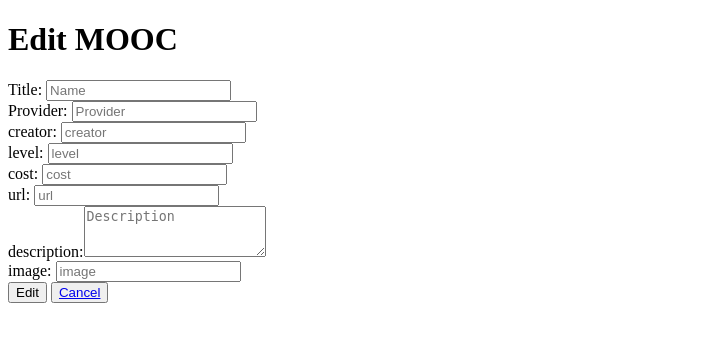
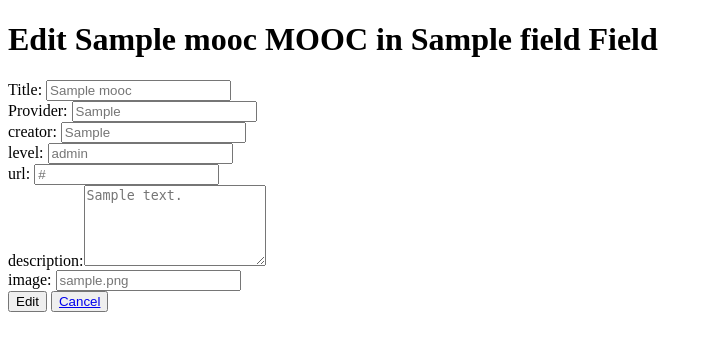
Before and after one commit to alimahmoud7/item-catalog, a Flask app: page /fields/1/moocs/1/edit in a window 1280 px wide. Shown: the top 351 px of the page, without its empty margins (0-713 px from the left). Run offline with Flask 2, Linux system fonts and the light colour scheme; tables that the repository leaves empty hold one stand-in row (values such as "Sample post").

Commit message:
Add CRUD operations

```diff
--- a/app.py
+++ b/app.py
@@ -1,5 +1,5 @@
 from database_setup import Base, Field, MOOC
-from sqlalchemy import create_engine
+from sqlalchemy import create_engine, asc, desc
 from sqlalchemy.orm import sessionmaker
 
 from flask import Flask, render_template, request, url_for, redirect, jsonify
@@ -51,9 +51,8 @@ def mooc_json(mooc_id):
     """Return a specific mooc"""
     mooc = session.query(MOOC).filter_by(id=mooc_id).first()
     if mooc is None:
-        return jsonify({'error': 'This MOOC does not exist'})
-    else:
-        return jsonify(MOOC=[mooc.serialize])
+        return jsonify({'error': 'This MOOC does not exist!'})
+    return jsonify(MOOC=[mooc.serialize])
 
 
 # Normal Routing
@@ -61,68 +60,149 @@ def mooc_json(mooc_id):
 @app.route('/fields/')
 def index():
     """Show all CS fields with latest MOOCs"""
-    return "All fields and moocs here!"
+    fields = session.query(Field).order_by(asc(Field.name)).all()
+    moocs = session.query(MOOC).order_by(desc(MOOC.id)).all()
+    return render_template('index.html', fields=fields, moocs=moocs)
 
 
 @app.route('/fields/new', methods=['GET', 'POST'])
 def new_field():
     """Add a new CS field"""
     if request.method == 'POST':
-        pass
-    else:
-        return render_template('new_field.html')
+        if request.form.get('name'):
+            field = Field(name=request.form.get('name'))
+            session.add(field)
+            session.commit()
+        return redirect(url_for('index'))
+
+    return render_template('new_field.html')
 
 
 @app.route('/fields/<int:field_id>/edit', methods=['GET', 'POST'])
 def edit_field(field_id):
     """Edit a CS field"""
+    field = session.query(Field).filter_by(id=field_id).first()
+
+    # Check if field doesn't exist in database
+    if field is None:
+        return jsonify({'error': 'This Field does not exist!'})
+
     if request.method == 'POST':
-        pass
-    else:
-        return render_template('edit_field.html')
+        if request.form.get('name'):
+            field.name = request.form.get('name')
+            session.add(field)
+            session.commit()
+        return redirect(url_for('index'))
+
+    return render_template('edit_field.html', field=field)
 
 
 @app.route('/fields/<int:field_id>/delete', methods=['GET', 'POST'])
 def delete_field(field_id):
     """Delete a CS field"""
+    field = session.query(Field).filter_by(id=field_id).first()
+
+    # Check if field doesn't exist in database
+    if field is None:
+        return jsonify({'error': 'This Field does not exist!'})
+
     if request.method == 'POST':
-        pass
-    else:
-        return render_template('delete_field.html')
+        session.delete(field)
+        session.commit()
+
+        # Delete Field MOOCs too
+        moocs = session.query(MOOC).filter_by(field_id=field.id).all()
+        for mooc in moocs:
+            session.delete(mooc)
+            session.commit()
+
+        return redirect(url_for('index'))
+
+    return render_template('delete_field.html', field=field)
 
 
 @app.route('/fields/<int:field_id>/')
 @app.route('/fields/<int:field_id>/moocs/')
 def show_moocs(field_id):
     """Show all MOOCs with a specific field"""
-    return render_template('moocs.html')
+    field = session.query(Field).filter_by(id=field_id).first()
+
+    # Check if field doesn't exist in database
+    if field is None:
+        return jsonify({'error': 'This Field does not exist!'})
+
+    moocs = session.query(MOOC).filter_by(field_id=field_id).order_by(asc(MOOC.title)).all()
+    return render_template('moocs.html', field=field, moocs=moocs)
 
 
 @app.route('/fields/<int:field_id>/moocs/new', methods=['GET', 'POST'])
 def new_mooc(field_id):
     """Add new MOOC"""
+    field = session.query(Field).filter_by(id=field_id).first()
+
+    # Check if field doesn't exist in database
+    if field is None:
+        return jsonify({'error': 'This Field does not exist!'})
+
     if request.method == 'POST':
-        pass
-    else:
-        return render_template('new_mooc.html')
+        if request.form.get('title') and request.form.get('provider') and request.form.get('url'):
+            mooc = MOOC(title=request.form.get('title'), provider=request.form.get('provider'),
+                        creator=request.form.get('creator'), level=request.form.get('level'),
+                        url=request.form.get('url'), description=request.form.get('description'),
+                        image=request.form.get('image'), field=field)
+            session.add(mooc)
+            session.commit()
+        return redirect(url_for('show_moocs', field_id=field_id))
+
+    return render_template('new_mooc.html', field=field)
 
 
 @app.route('/fields/<int:field_id>/moocs/<int:mooc_id>/edit', methods=['GET', 'POST'])
 def edit_mooc(field_id, mooc_id):
     """Edit a MOOC"""
+    field = session.query(Field).filter_by(id=field_id).first()
+    mooc = session.query(MOOC).filter_by(id=mooc_id, field_id=field_id).first()
+
+    # Check if field doesn't exist in database
+    if mooc is None or field is None:
+        return jsonify({'error': 'This MOOC does not exist!'})
+
     if request.method == 'POST':
-        pass
-    else:
-        return render_template('edit_mooc.html')
+        if request.form.get('title'):
+            mooc.title = request.form.get('title')
+        if request.form.get('provider'):
+            mooc.provider = request.form.get('provider')
+        if request.form.get('creator'):
+            mooc.creator = request.form.get('creator')
+        if request.form.get('level'):
+            mooc.level = request.form.get('level')
+        if request.form.get('url'):
+            mooc.url = request.form.get('url')
+        if request.form.get('description'):
+            mooc.description = request.form.get('description')
+        if request.form.get('image'):
+            mooc.image = request.form.get('image')
+        return redirect(url_for('show_moocs', field_id=field_id))
+
+    return render_template('edit_mooc.html', mooc=mooc, field=field)
 
 
 @app.route('/fields/<int:field_id>/moocs/<int:mooc_id>/delete', methods=['GET', 'POST'])
 def delete_mooc(field_id, mooc_id):
     """Delete a MOOC"""
+    field = session.query(Field).filter_by(id=field_id).first()
+    mooc = session.query(MOOC).filter_by(id=mooc_id, field_id=field_id).first()
+
+    # Check if field doesn't exist in database
+    if mooc is None or field is None:
+        return jsonify({'error': 'This MOOC does not exist!'})
+
     if request.method == 'POST':
-        pass
-    else:
-        return render_template('delete_mooc.html')
+        session.delete(mooc)
+        session.commit()
+        return redirect(url_for('show_moocs', field_id=field_id))
+
+    return render_template('delete_mooc.html', mooc=mooc, field=field)
 
 
 if __name__ == '__main__':
--- a/templates/delete_field.html
+++ b/templates/delete_field.html
@@ -5,10 +5,10 @@
     <title>Title</title>
 </head>
 <body>
-    <h1>Are you sure you want to delete (field name) and all MOOCs inside it?</h1>
+    <h1>Are you sure you want to delete {{ field.name }} Field and all MOOCs inside it?</h1>
     <form method="post">
         <input type="submit" value="Delete">
-        <button type="button"><a href="#">Cancel</a></button>
+        <button type="button"><a href="{{ url_for('index') }}">Cancel</a></button>
     </form>
 </body>
 </html>
--- a/templates/delete_mooc.html
+++ b/templates/delete_mooc.html
@@ -5,10 +5,11 @@
     <title>Title</title>
 </head>
 <body>
-   <h1>Are you sure you want to delete (mooc name)?</h1>
+   <h1>Are you sure you want to delete {{ mooc.title }}?</h1>
     <form method="post">
         <input type="submit" value="Delete">
-        <button type="button"><a href="#">Cancel</a></button>
+        <button type="button"><a href="{{ url_for('edit_mooc', field_id=field.id, mooc_id=mooc.id) }}">Edit</a></button>
+        <button type="button"><a href="{{ url_for('show_moocs', field_id=field.id) }}">Cancel</a></button>
     </form>
 </body>
 </html>
--- a/templates/edit_field.html
+++ b/templates/edit_field.html
@@ -5,11 +5,11 @@
     <title>Title</title>
 </head>
 <body>
-    <h1>Edit (field name)</h1>
+    <h1>Edit {{ field.name }} Field</h1>
     <form method="post">
-        <label>Name: <input type="text" name="name" placeholder="CS Field Name"></label>
+        <label>Name: <input type="text" name="name" placeholder="{{ field.name }}"></label>
         <input type="submit" value="Rename">
-        <button type="button"><a href="#">Cancel</a></button>
+        <button type="button"><a href="{{ url_for('index') }}">Cancel</a></button>
     </form>
 </body>
 </html>
--- a/templates/edit_mooc.html
+++ b/templates/edit_mooc.html
@@ -5,17 +5,17 @@
     <title>Title</title>
 </head>
 <body>
-    <h1>Edit MOOC</h1>
+    <h1>Edit {{ mooc.title }} MOOC in {{ field.name }} Field</h1>
     <form method="post">
-        <label>Title: <input type="text" name="title" placeholder="Name"></label><br>
-        <label>Provider: <input type="text" name="provider" placeholder="Provider"></label><br>
-        <label>creator: <input type="text" name="creator" placeholder="creator"></label><br>
-        <label>level: <input type="text" name="level" placeholder="level"></label><br>
-        <label>cost: <input type="text" name="cost" placeholder="cost"></label><br>
-        <label>url: <input type="url" name="url" placeholder="url"></label><br>
-        <label>description:<textarea maxlength="250" rows="3" name="description" placeholder="Description"></textarea></label><br>
-        <label>image: <input type="text" name="image" placeholder="image"></label><br>
+        <label>Title: <input type="text" name="title" placeholder="{{ mooc.title }}"></label><br>
+        <label>Provider: <input type="text" name="provider" placeholder="{{ mooc.provider }}"></label><br>
+        <label>creator: <input type="text" name="creator" placeholder="{{ mooc.creator }}"></label><br>
+        <label>level: <input type="text" name="level" placeholder="{{ mooc.level }}"></label><br>
+        <label>url: <input type="url" name="url" placeholder="{{ mooc.url }}"></label><br>
+        <label>description:<textarea maxlength="250" rows="5" name="description" placeholder="{{ mooc.description }}"></textarea></label><br>
+        <label>image: <input type="text" name="image" placeholder="{{ mooc.image }}"></label><br>
         <input type="submit" value="Edit">
-        <button type="button"><a href="#">Cancel</a></button>
+        <button type="button"><a href="{{ url_for('show_moocs', field_id=field.id) }}">Cancel</a></button>
+    </form>
 </body>
 </html>
```
Also changed, not shown: templates/index.html (+12 -0 lines), templates/moocs.html (+12 -1 lines), templates/new_mooc.html (+8 -9 lines).
